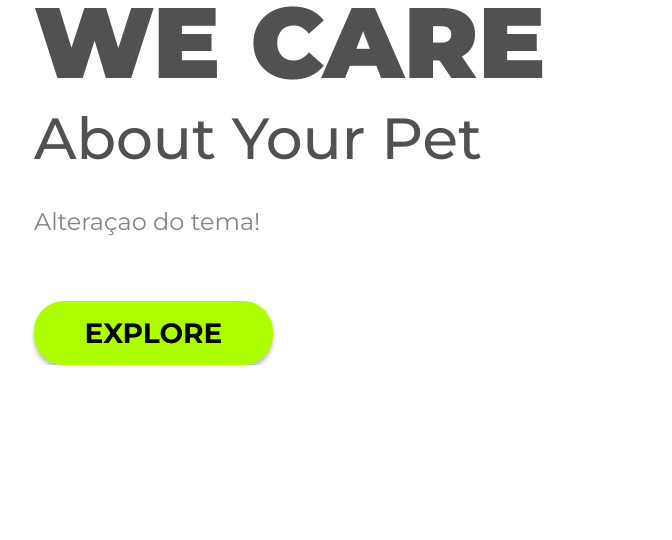
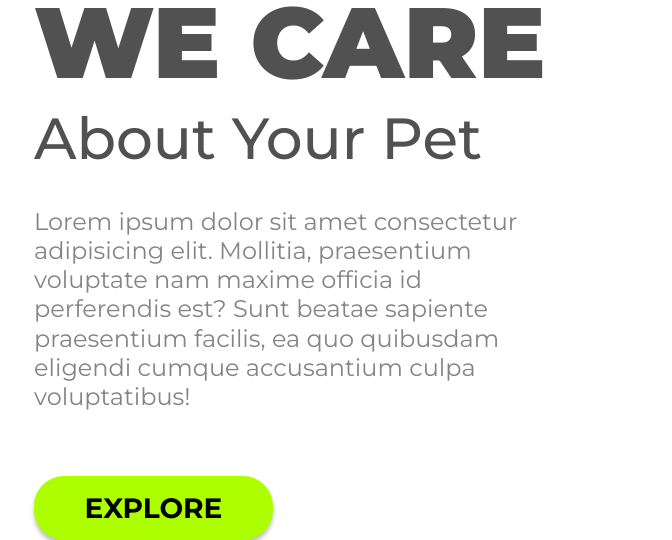
Before and after one commit to Jeferson279/Primeira_projeto_html_css, a plain HTML site: page Desafio/index.html in a window 1280 px wide. Shown: the part 751-1291 px from the top of the page, without its empty margins (52-724 px from the left). Before the commit the page ends 1116 px from the top, so only its background shows below. Drawn offline with Linux system fonts and the light colour scheme; a web font is replaced by a local one.

Commit message:
alteração do paragrafo no index.html

```diff
--- a/Desafio/index.html
+++ b/Desafio/index.html
@@ -21,7 +21,7 @@
         <section>
             <h1 class="h1-aside">WE CARE</h1>
             <h2>About Your Pet</h2>
-            <p>Alteraçao do tema!</p>
+            <p>Lorem ipsum dolor sit amet consectetur adipisicing elit. Mollitia, praesentium voluptate nam maxime officia id perferendis est? Sunt beatae sapiente praesentium facilis, ea quo quibusdam eligendi cumque accusantium culpa voluptatibus!</p>
             <button class="button-section">EXPLORE</button>
         </section>
     </main>
```
